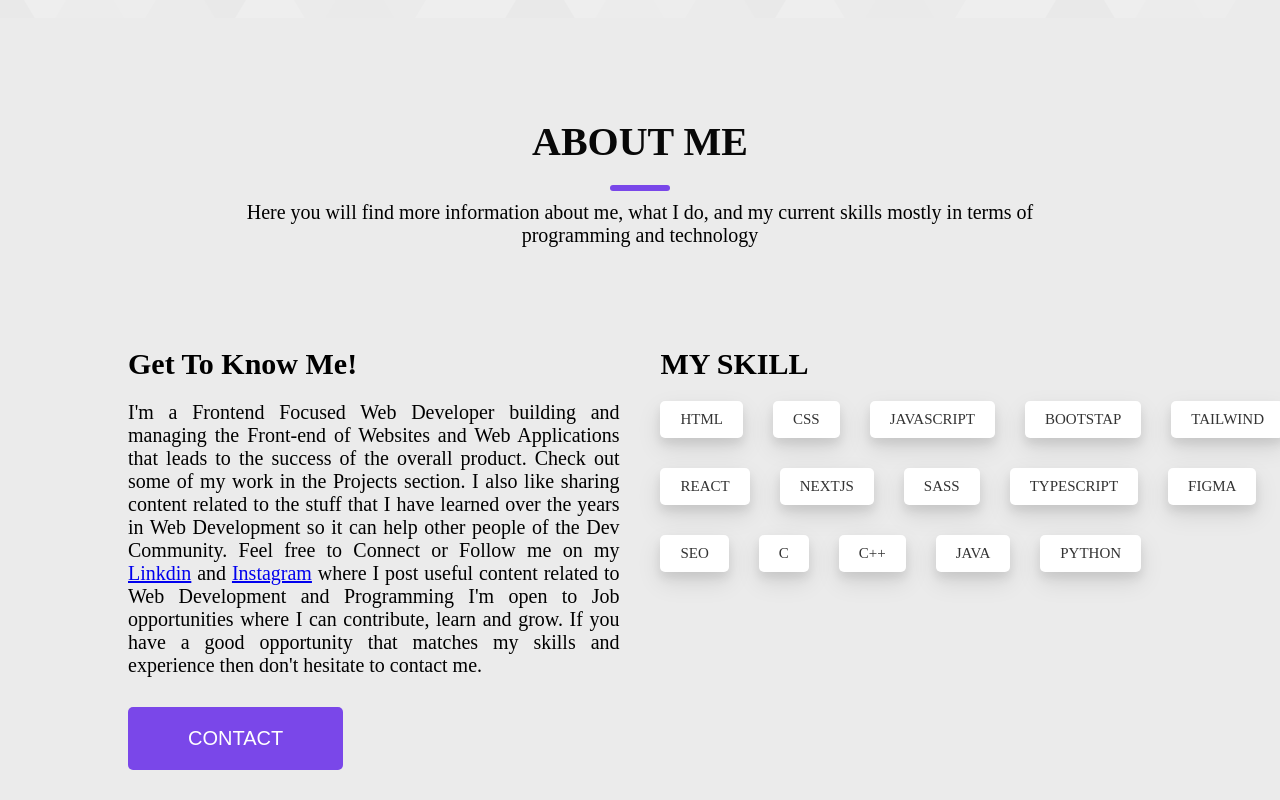
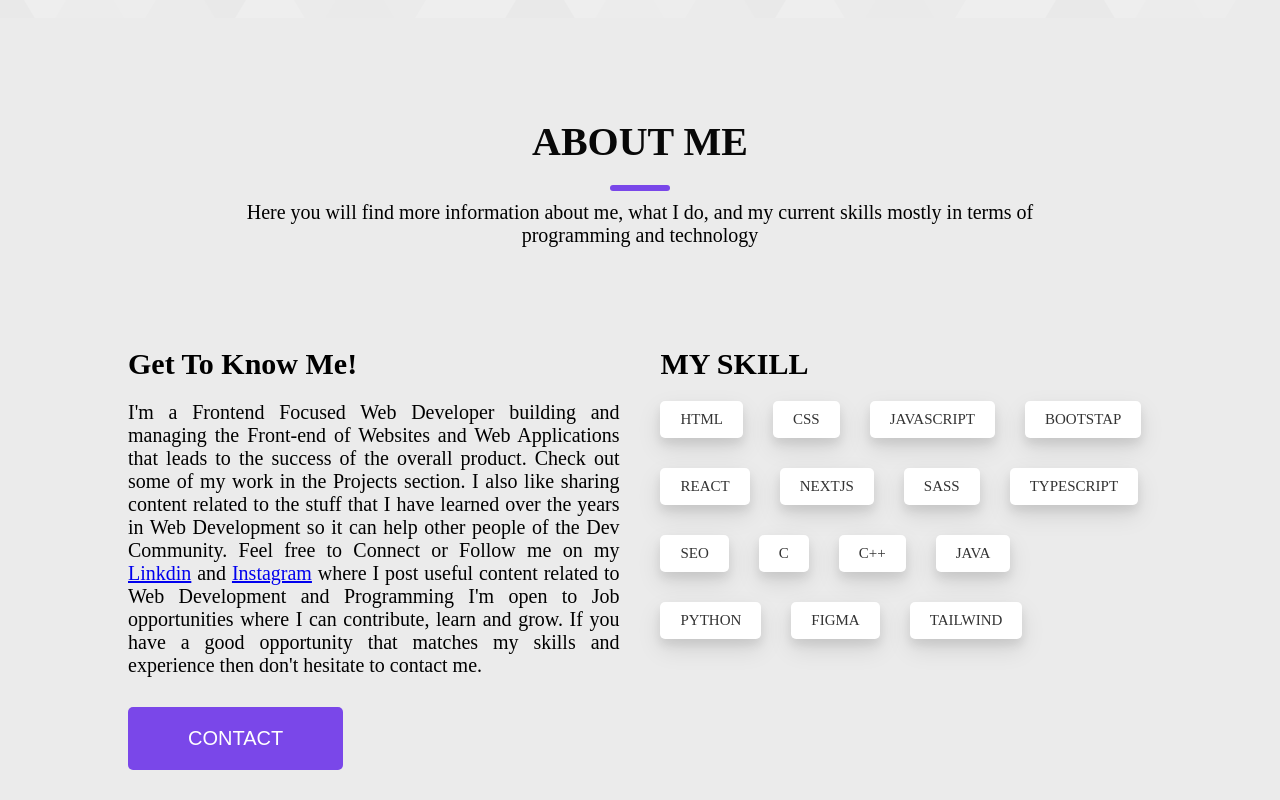
Before and after one commit to fhpantho/blogwebsite, a plain HTML site: page index.html in a window 1280 px wide. Shown: the part 790-1590 px from the top of the page. Drawn offline with Linux system fonts and the light colour scheme.

Commit message:
just a small change in skill

```diff
--- a/index.html
+++ b/index.html
@@ -1,24 +1,18 @@
 <!DOCTYPE html>
 <html lang="en">
+
 <head>
     <meta charset="UTF-8" />
     <meta name="viewport" content="width=device-width, initial-scale=1.0" />
     <link rel="stylesheet" href="style.css" />
-    <link
-      rel="shortcut icon"
-      href="./image/Neon _FH_ Monogram Melding Light and Shadow.png"
-      type="image/x-icon"
-    />
+    <link rel="shortcut icon" href="./image/Neon _FH_ Monogram Melding Light and Shadow.png" type="image/x-icon" />
     <title>Fahim hossen</title>
 </head>
 
 <body>
     <header>
         <div class="image">
-        <img
-          src="./image/465744168_864445135769677_7109709463687152590_n.jpg"
-          alt="LOGO"
-        />
+            <img src="./image/465744168_864445135769677_7109709463687152590_n.jpg" alt="LOGO" />
             <div class="text">
                 <h1>Fahim Hossen</h1>
             </div>
@@ -98,7 +92,8 @@
                     section. I also like sharing content related to the stuff that I
                     have learned over the years in Web Development so it can help other
                     people of the Dev Community. Feel free to Connect or Follow me on my
-            <span><a href="#">Linkdin</a></span> and <span><a href="#">Instagram</a></span> where I post useful content related to Web
+                    <span><a href="#">Linkdin</a></span> and <span><a href="#">Instagram</a></span> where I post useful
+                    content related to Web
                     Development and Programming I'm open to Job opportunities where I
                     can contribute, learn and grow. If you have a good opportunity that
                     matches my skills and experience then don't hesitate to contact me.
@@ -112,24 +107,31 @@
                     <li>css</li>
                     <li>Javascript</li>
                     <li>bootstap</li>
-                <li>tailwind</li>
+
                 </ul>
                 <ul>
                     <li>React</li>
                     <li>Nextjs</li>
                     <li>Sass</li>
                     <li>typescript</li>
-                <li>figma</li>
+
                 </ul>
                 <ul>
                     <li>seo</li>
                     <li>c</li>
                     <li>c++</li>
                     <li>java</li>
+
+                </ul>
+                <ul>
                     <li>python</li>
+                    <li>figma</li>
+                    <li>tailwind</li>
+
                 </ul>
             </div>
         </div>
     </section>
 </body>
+
 </html>
```
Lines whose indentation alone changed are shown as unchanged.
